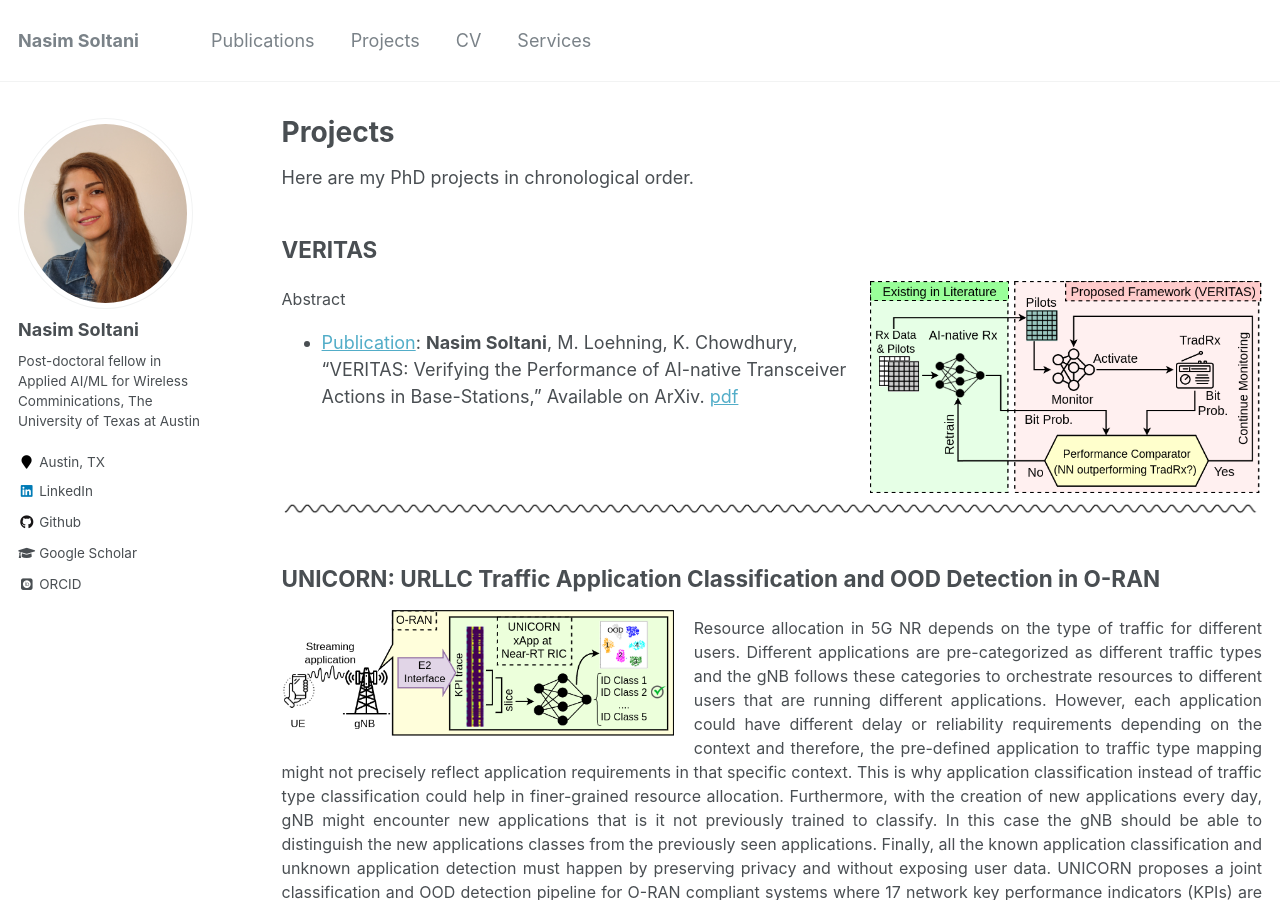
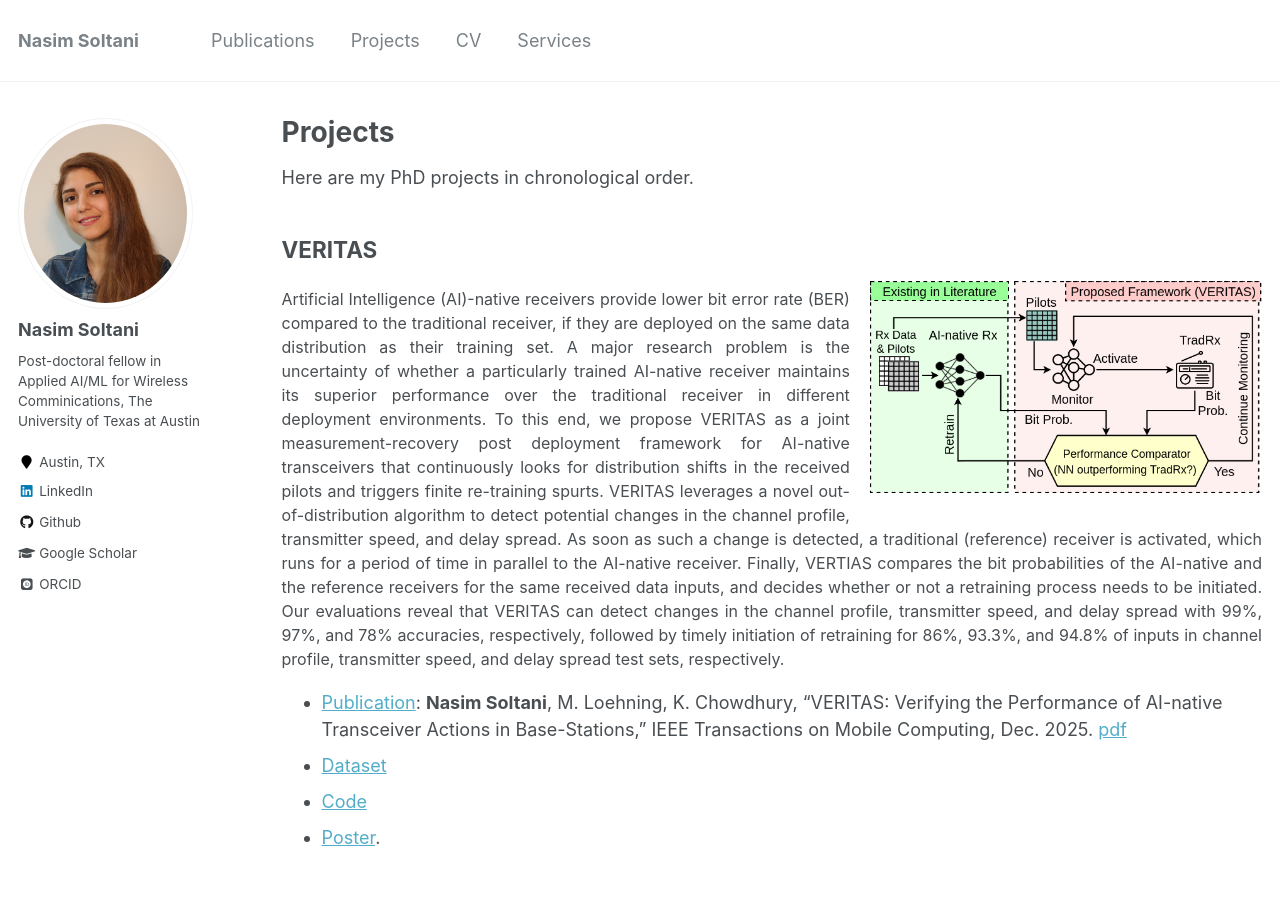
Before and after one commit to nasimsoltani/nasimsoltani.github.io, a Jekyll site: the page built from _pages/projects.md, in a window 1280 px wide and 900 px high. Built offline with Jekyll 4.4.1, drawn with Linux system fonts in a browser that asks for light colours; some web fonts are replaced; formulas are drawn with MathJax 3.

Commit message:
Update projects.md

```diff
--- a/_pages/projects.md
+++ b/_pages/projects.md
@@ -19,10 +19,14 @@ Here are my PhD projects in chronological order.
 
 ## VERITAS
 
-<img align="right" width="40%" src="/images/veritas.drawio.png">
-<div style="text-align: justify; font-size: 16px">Abstract</div>
+<img align="right" width="40%" src="/images/veritas.drawio.png" style="margin-left: 20px; margin-bottom: 10px;">
+<div style="text-align: justify; font-size: 16px">
+Artificial Intelligence (AI)-native receivers provide lower bit error rate (BER) compared to the traditional receiver, if they are deployed on the same data distribution as their training set. A major research problem is the uncertainty of whether a particularly trained AI-native receiver maintains its superior performance over the traditional receiver in different deployment environments. To this end, we propose VERITAS as a joint measurement-recovery post deployment framework for AI-native transceivers that continuously looks for distribution shifts in the received pilots and triggers finite re-training spurts. VERITAS leverages a novel out-of-distribution algorithm to detect potential changes in the channel profile, transmitter speed, and delay spread. As soon as such a change is detected, a traditional (reference) receiver is activated, which runs for a period of time in parallel to the AI-native receiver. Finally, VERTIAS compares the bit probabilities of the AI-native and the reference receivers for the same received data inputs, and decides whether or not a retraining process needs to be initiated. Our evaluations reveal that VERITAS can detect changes in the channel profile, transmitter speed, and delay spread with 99%, 97%, and 78% accuracies, respectively, followed by timely initiation of retraining for 86%, 93.3%, and 94.8% of inputs in channel profile, transmitter speed, and delay spread test sets, respectively. </div>
 
-- [Publication](https://arxiv.org/abs/2501.09761): **Nasim Soltani**, M. Loehning, K. Chowdhury, “VERITAS: Verifying the Performance of AI-native Transceiver Actions in Base-Stations,” Available on ArXiv. [pdf](https://nasimsoltani.github.io/files/VERITAS-paper.pdf)
+- [Publication](https://arxiv.org/abs/2501.09761): **Nasim Soltani**, M. Loehning, K. Chowdhury, “VERITAS: Verifying the Performance of AI-native Transceiver Actions in Base-Stations,” IEEE Transactions on Mobile Computing, Dec. 2025. [pdf](https://nasimsoltani.github.io/files/VERITAS-paper.pdf)
+-  [Dataset](https://dataverse.tdl.org/dataset.xhtml?persistentId=doi:10.18738/T8/XZLCUV)
+- [Code](https://github.com/nasimsoltani/veritas)
+- [Poster](https://nasimsoltani.github.io/files/VERITAS-Poster.pdf).
 
 <br/>
 <img align="center" width="100%" src="/images/wavy.png">
```
